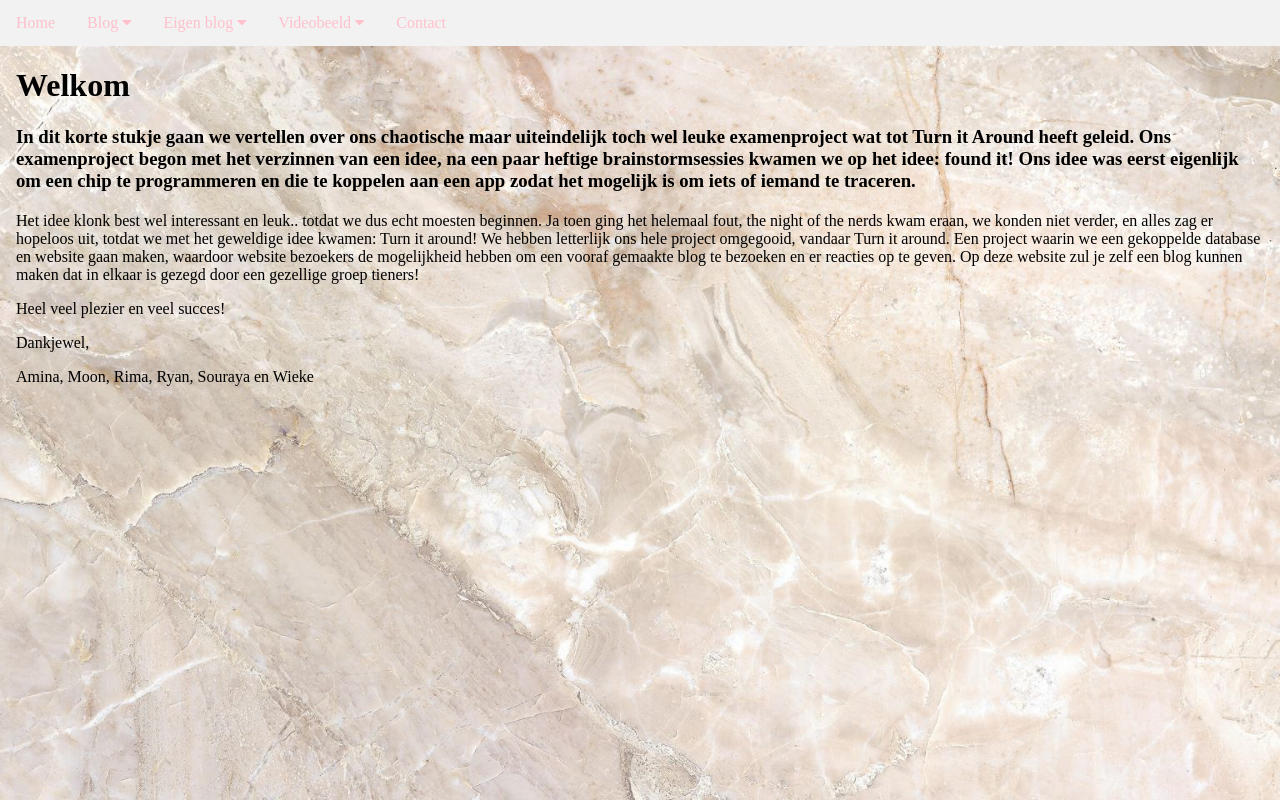
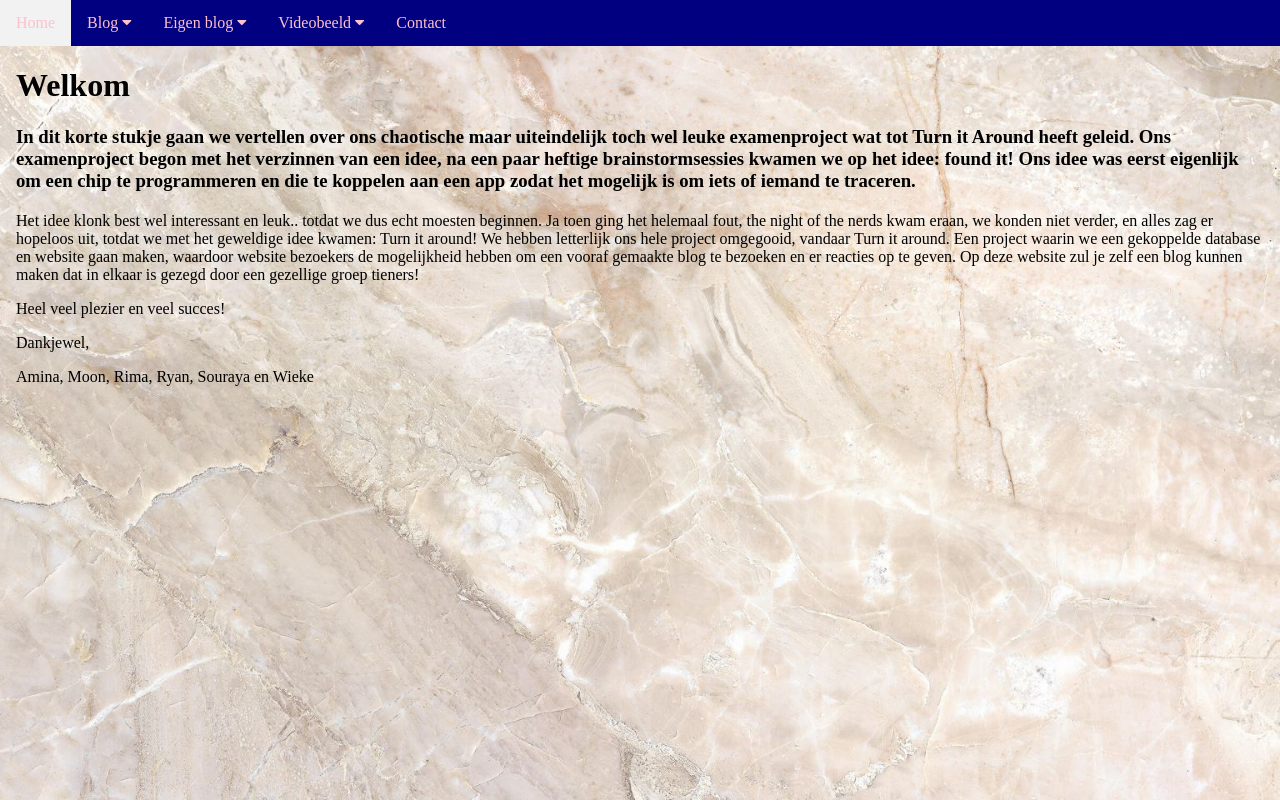
Before and after one commit to Aminamajaiti/Aminamajaiti.github.io, a plain HTML site: page welkom.html in a window 1280 px wide. Drawn offline with Linux system fonts and the light colour scheme.

Commit message:
Update welkom.html

```diff
--- a/welkom.html
+++ b/welkom.html
@@ -16,7 +16,7 @@ body {
 
 .navbar {
   overflow: hidden;
-  background-color: #f2f2f2;
+  background-color: #000080;
 }
 
 .navbar a {
```
